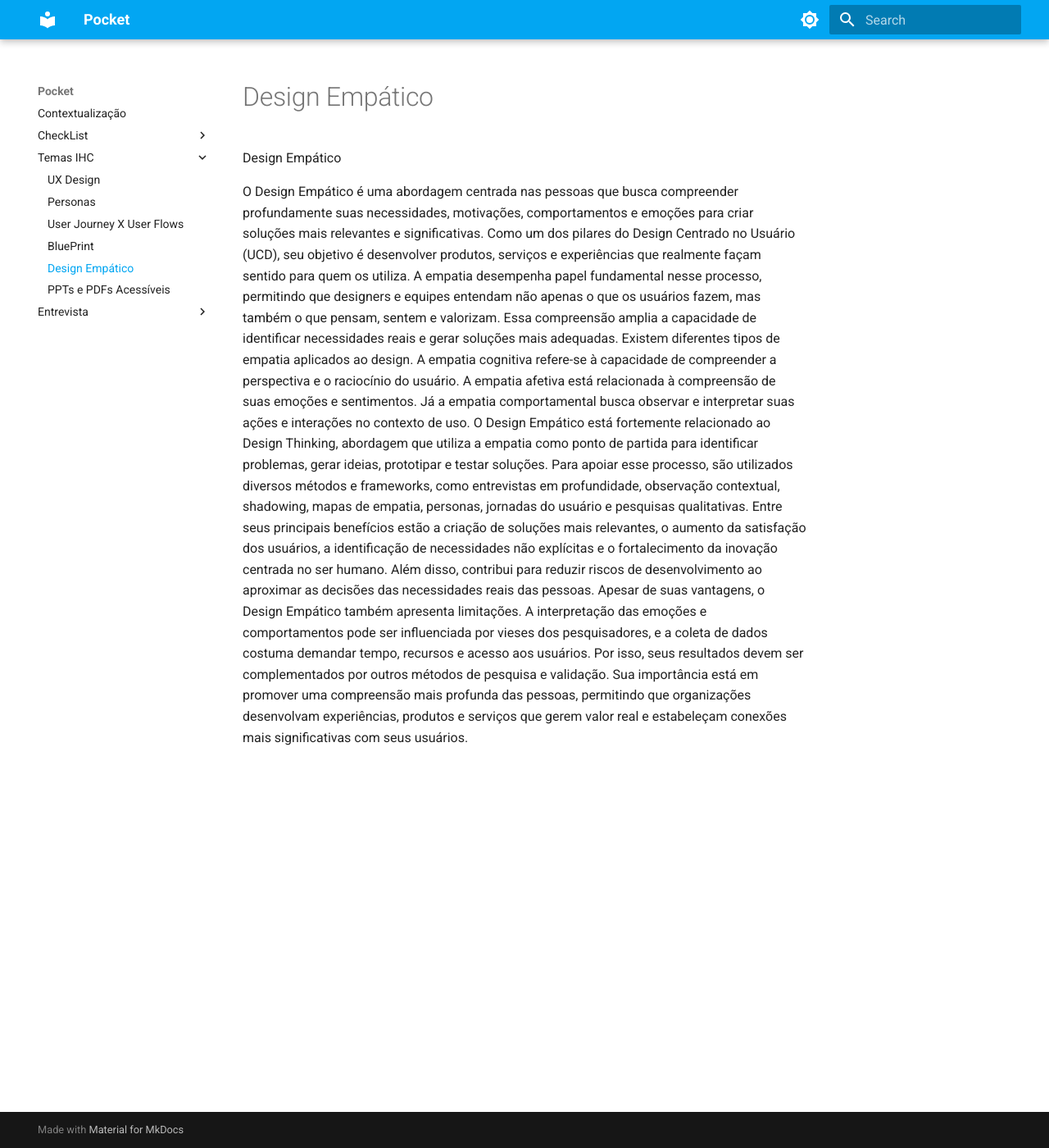
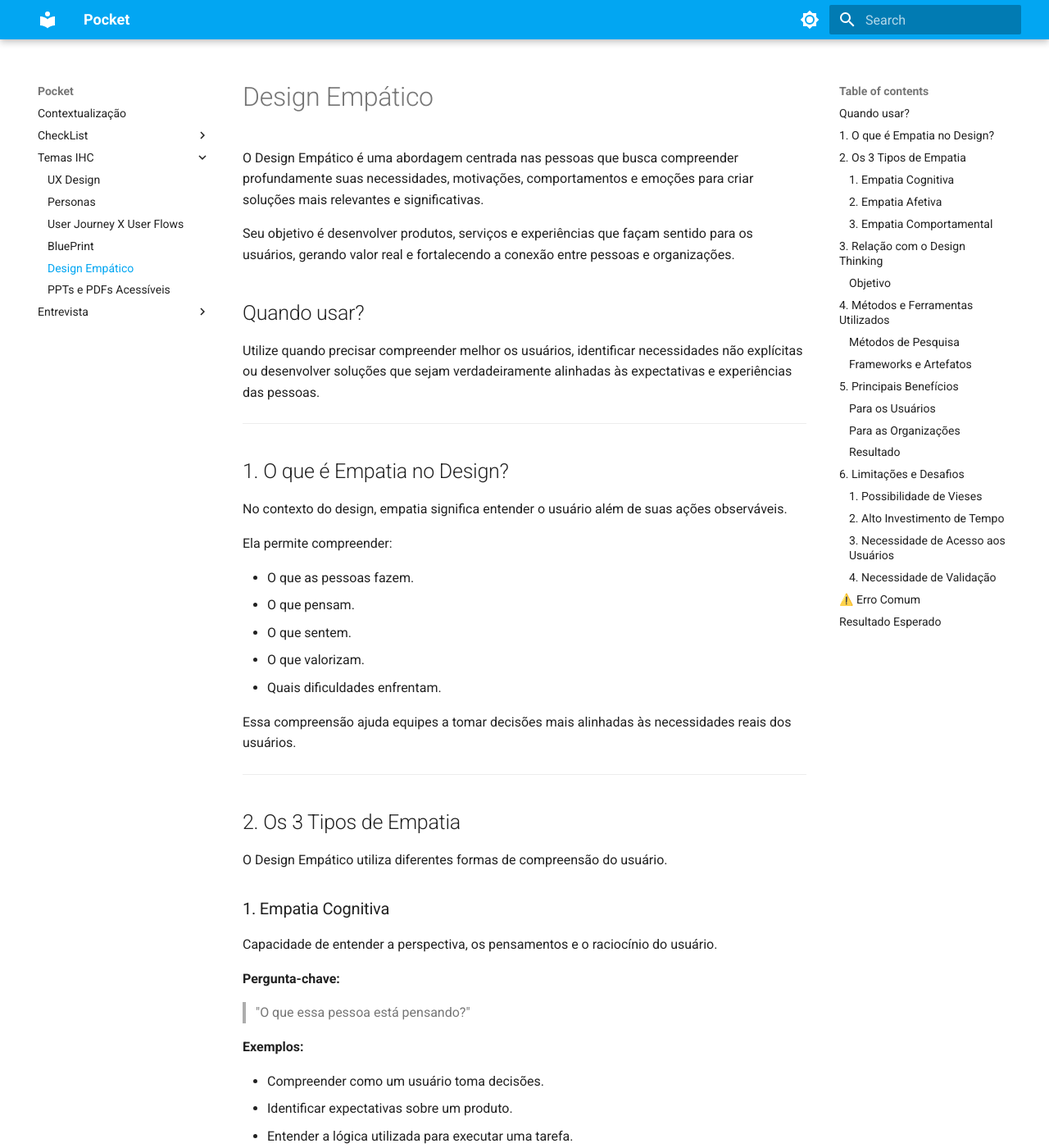
Before and after one commit to UnB-IHC/IHC-2026.1-Grupo02, an MkDocs documentation site: the page built from docs/TemasIHC/Design Empatico.md, in a window 1280 px wide and 1400 px high. Shown: the whole window at 82% size. Built offline with MkDocs 1.6.1 and Material for MkDocs 9.7.7, drawn with Linux system fonts in a browser that asks for light colours; some of the changed text lies outside the part shown.

Commit message:
resumo 1.0

```diff
--- a/docs/TemasIHC/Design Empatico.md
+++ b/docs/TemasIHC/Design Empatico.md
@@ -1,9 +1,178 @@
-Design Empático
+# Design Empático
 
-O Design Empático é uma abordagem centrada nas pessoas que busca compreender profundamente suas necessidades, motivações, comportamentos e emoções para criar soluções mais relevantes e significativas. Como um dos pilares do Design Centrado no Usuário (UCD), seu objetivo é desenvolver produtos, serviços e experiências que realmente façam sentido para quem os utiliza.
-A empatia desempenha papel fundamental nesse processo, permitindo que designers e equipes entendam não apenas o que os usuários fazem, mas também o que pensam, sentem e valorizam. Essa compreensão amplia a capacidade de identificar necessidades reais e gerar soluções mais adequadas.
-Existem diferentes tipos de empatia aplicados ao design. A empatia cognitiva refere-se à capacidade de compreender a perspectiva e o raciocínio do usuário. A empatia afetiva está relacionada à compreensão de suas emoções e sentimentos. Já a empatia comportamental busca observar e interpretar suas ações e interações no contexto de uso.
-O Design Empático está fortemente relacionado ao Design Thinking, abordagem que utiliza a empatia como ponto de partida para identificar problemas, gerar ideias, prototipar e testar soluções. Para apoiar esse processo, são utilizados diversos métodos e frameworks, como entrevistas em profundidade, observação contextual, shadowing, mapas de empatia, personas, jornadas do usuário e pesquisas qualitativas.
-Entre seus principais benefícios estão a criação de soluções mais relevantes, o aumento da satisfação dos usuários, a identificação de necessidades não explícitas e o fortalecimento da inovação centrada no ser humano. Além disso, contribui para reduzir riscos de desenvolvimento ao aproximar as decisões das necessidades reais das pessoas.
-Apesar de suas vantagens, o Design Empático também apresenta limitações. A interpretação das emoções e comportamentos pode ser influenciada por vieses dos pesquisadores, e a coleta de dados costuma demandar tempo, recursos e acesso aos usuários. Por isso, seus resultados devem ser complementados por outros métodos de pesquisa e validação.
-Sua importância está em promover uma compreensão mais profunda das pessoas, permitindo que organizações desenvolvam experiências, produtos e serviços que gerem valor real e estabeleçam conexões mais significativas com seus usuários.
+O Design Empático é uma abordagem centrada nas pessoas que busca compreender profundamente suas necessidades, motivações, comportamentos e emoções para criar soluções mais relevantes e significativas.
+
+Seu objetivo é desenvolver produtos, serviços e experiências que façam sentido para os usuários, gerando valor real e fortalecendo a conexão entre pessoas e organizações.
+
+## Quando usar?
+
+Utilize quando precisar compreender melhor os usuários, identificar necessidades não explícitas ou desenvolver soluções que sejam verdadeiramente alinhadas às expectativas e experiências das pessoas.
+
+---
+
+## 1. O que é Empatia no Design?
+
+No contexto do design, empatia significa entender o usuário além de suas ações observáveis.
+
+Ela permite compreender:
+
+* O que as pessoas fazem.
+* O que pensam.
+* O que sentem.
+* O que valorizam.
+* Quais dificuldades enfrentam.
+
+Essa compreensão ajuda equipes a tomar decisões mais alinhadas às necessidades reais dos usuários.
+
+---
+
+## 2. Os 3 Tipos de Empatia
+
+O Design Empático utiliza diferentes formas de compreensão do usuário.
+
+### 1. Empatia Cognitiva
+
+Capacidade de entender a perspectiva, os pensamentos e o raciocínio do usuário.
+
+**Pergunta-chave:**
+
+> "O que essa pessoa está pensando?"
+
+**Exemplos:**
+
+* Compreender como um usuário toma decisões.
+* Identificar expectativas sobre um produto.
+* Entender a lógica utilizada para executar uma tarefa.
+
+### 2. Empatia Afetiva
+
+Capacidade de compreender emoções, sentimentos e reações emocionais.
+
+**Pergunta-chave:**
+
+> "O que essa pessoa está sentindo?"
+
+**Exemplos:**
+
+* Frustração ao encontrar um erro.
+* Ansiedade durante uma compra.
+* Satisfação ao concluir uma tarefa com sucesso.
+
+### 3. Empatia Comportamental
+
+Capacidade de observar e interpretar comportamentos e interações reais.
+
+**Pergunta-chave:**
+
+> "O que essa pessoa faz?"
+
+**Exemplos:**
+
+* Como navega em um aplicativo.
+* Como utiliza um produto físico.
+* Como reage em diferentes situações de uso.
+
+---
+
+## 3. Relação com o Design Thinking
+
+O Design Empático é um dos fundamentos do Design Thinking.
+
+Nesse contexto, a empatia funciona como ponto de partida para:
+
+1. Compreender os usuários.
+2. Identificar problemas reais.
+3. Gerar ideias de solução.
+4. Criar protótipos.
+5. Testar e validar hipóteses.
+
+### Objetivo
+
+Garantir que as soluções sejam desenvolvidas com base em necessidades reais e não em suposições.
+
+---
+
+## 4. Métodos e Ferramentas Utilizados
+
+Diversas técnicas podem ser aplicadas para compreender os usuários de forma mais profunda.
+
+### Métodos de Pesquisa
+
+* Entrevistas em profundidade.
+* Observação contextual.
+* Shadowing (acompanhamento do usuário em suas atividades).
+* Pesquisas qualitativas.
+
+### Frameworks e Artefatos
+
+* Mapas de Empatia.
+* Personas.
+* Jornadas do Usuário.
+* Storyboards.
+* Diagramas de experiência.
+
+---
+
+## 5. Principais Benefícios
+
+A aplicação do Design Empático oferece diversas vantagens.
+
+### Para os Usuários
+
+* Experiências mais relevantes.
+* Produtos mais fáceis de utilizar.
+* Maior satisfação.
+* Soluções mais adequadas às necessidades reais.
+
+### Para as Organizações
+
+* Redução de riscos no desenvolvimento.
+* Melhor alinhamento com o mercado.
+* Maior potencial de inovação.
+* Decisões baseadas em evidências e não em suposições.
+
+### Resultado
+
+O desenvolvimento passa a ser orientado pelas pessoas e não apenas pela tecnologia ou pelos processos internos.
+
+---
+
+## 6. Limitações e Desafios
+
+Embora seja extremamente valioso, o Design Empático possui algumas limitações.
+
+### 1. Possibilidade de Vieses
+
+Pesquisadores podem interpretar emoções e comportamentos de maneira subjetiva.
+
+### 2. Alto Investimento de Tempo
+
+A coleta de dados exige planejamento, observação e interação com usuários.
+
+### 3. Necessidade de Acesso aos Usuários
+
+Nem sempre é fácil encontrar ou acompanhar pessoas representativas do público-alvo.
+
+### 4. Necessidade de Validação
+
+Os insights obtidos devem ser complementados por outros métodos de pesquisa e testes.
+
+---
+
+## ⚠️ Erro Comum
+
+Acreditar que empatia significa apenas perguntar ao usuário o que ele deseja.
+
+O Design Empático busca compreender não apenas o que as pessoas dizem, mas também o que fazem, sentem e muitas vezes não conseguem expressar claramente.
+
+---
+
+## Resultado Esperado
+
+Ao final do processo, o Design Empático proporciona uma compreensão profunda dos usuários, permitindo criar produtos, serviços e experiências que:
+
+* Resolvem problemas reais.
+* Atendem necessidades explícitas e implícitas.
+* Geram maior satisfação.
+* Promovem inovação centrada nas pessoas.
+* Criam conexões mais significativas entre usuários e organizações.
```
